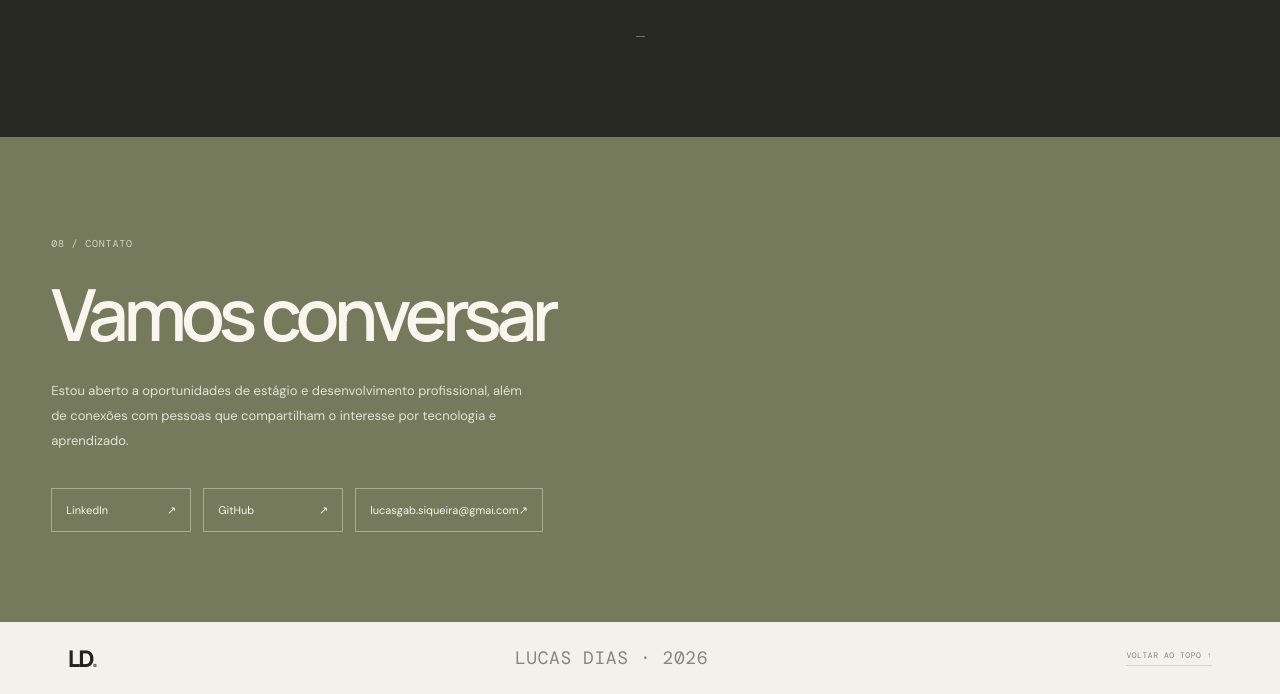
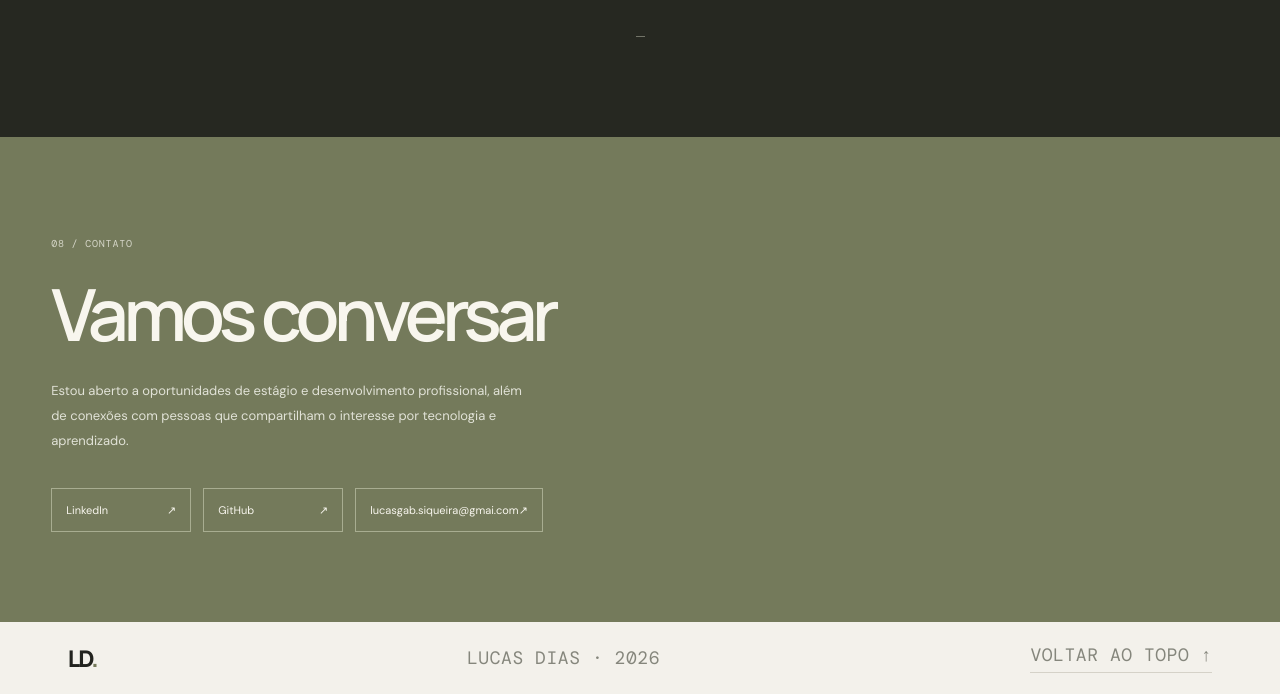
Before and after one commit to lucasmorada/lucas-portfoliodesign, a plain HTML site: page index.html in a window 1280 px wide. Shown: the part 8325-9019 px from the top of the page. Drawn offline with nearby package versions, Linux system fonts and the light colour scheme; no server answers.

Commit message:
Add font size to 'VOLTAR AO TOPO' link in footer

```diff
--- a/index.html
+++ b/index.html
@@ -130,6 +130,6 @@
 
     <section class="contact-section" id="contato"><div class="section-wrap contact-inner"><p class="eyebrow reveal">08 / CONTATO</p><h2 class="reveal">Vamos conversar<br></h2><p class="contact-copy reveal">Estou aberto a oportunidades de estágio e desenvolvimento profissional, além de conexões com pessoas que compartilham o interesse por tecnologia e aprendizado.</p><div class="contact-links reveal"><a href="https://www.linkedin.com/in/lucasdiassiqueira/" target="_blank" rel="noopener">LinkedIn <span>↗</span></a><a href="https://github.com/lucasmorada" target="_blank" rel="noopener">GitHub <span>↗</span></a><a id="email-link" href="#contato">E-mail <span>↗</span></a></div><p class="email-hint" id="email-hint">Configure seu e-mail em <code>script.js</code> para ativar o contato direto.</p></div></section>
   </main>
-  <footer class="footer"><a class="wordmark" href="#inicio">LD<span>.</span></a><span style="font-size: 18px;">LUCAS DIAS · 2026</span><a href="#inicio">VOLTAR AO TOPO ↑</a></footer>
+  <footer class="footer"><a class="wordmark" href="#inicio">LD<span>.</span></a><span style="font-size: 18px;">LUCAS DIAS · 2026</span><a href="#inicio" style="font-size: 18px">VOLTAR AO TOPO ↑</a></footer>
 </body>
 </html>
```
